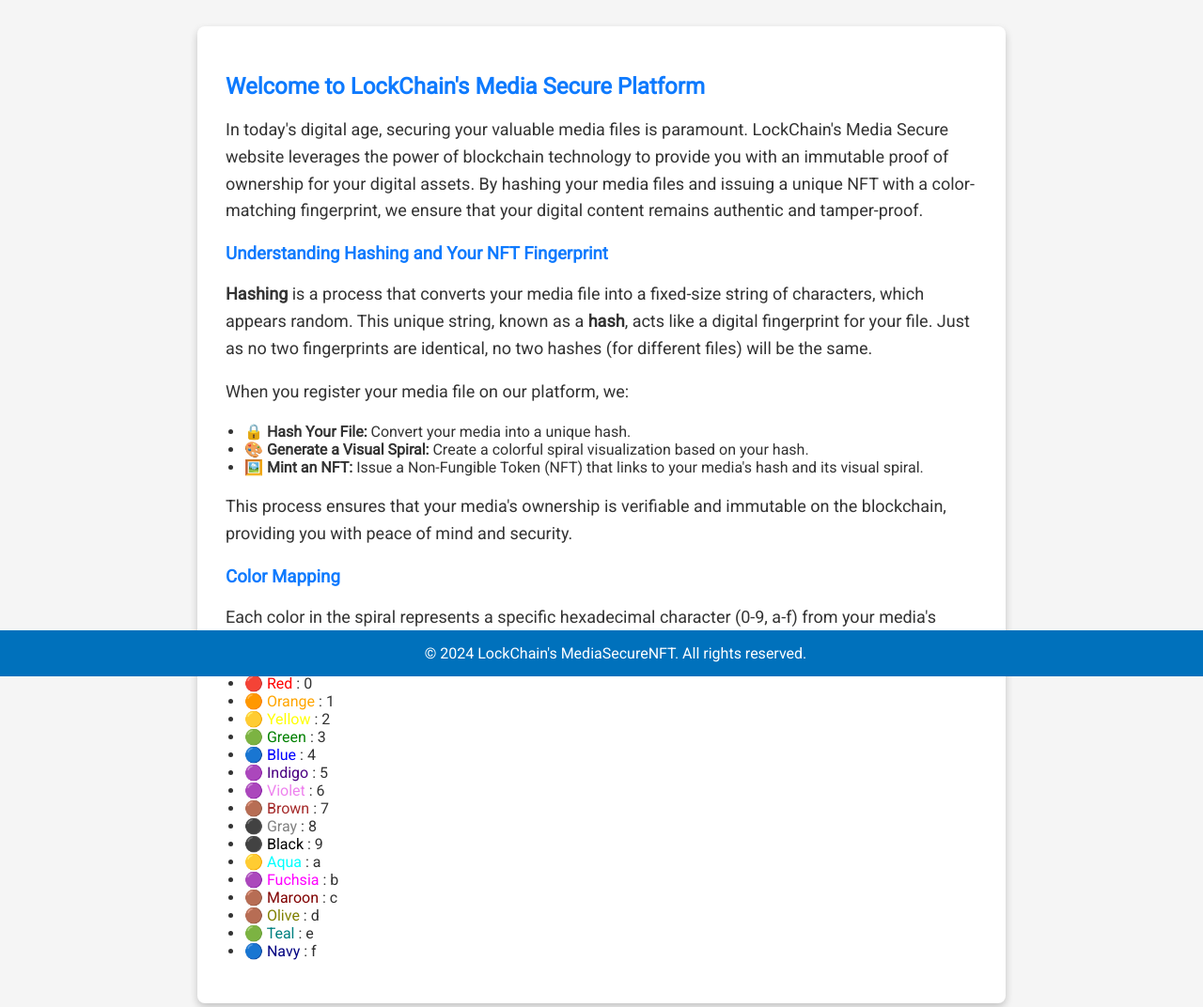
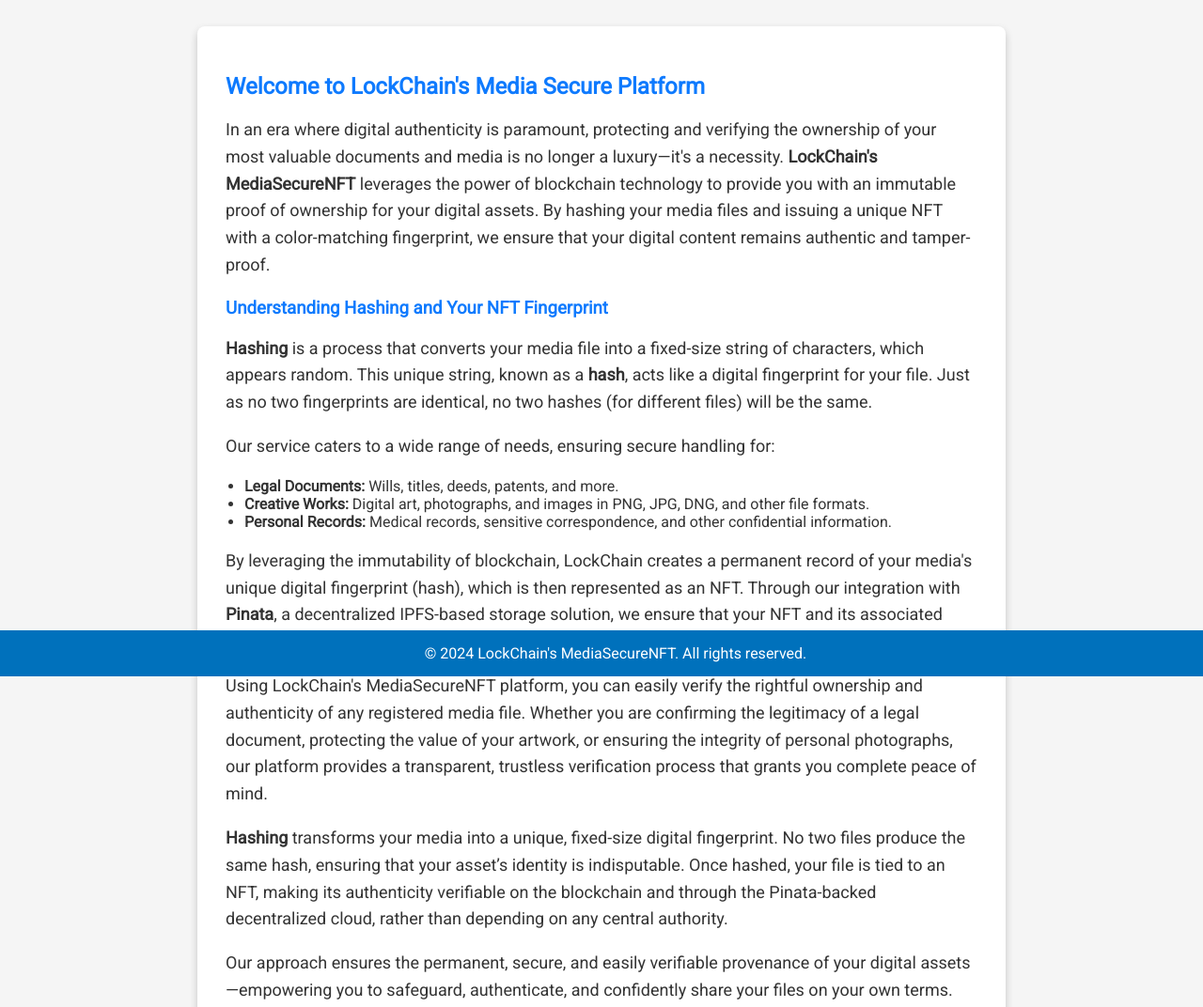
Before and after one commit to Lpierzina/LockChainMedia, a plain HTML site: page index.html in a window 1280 px wide. Shown: the part 80-1152 px from the top of the page at 94% size. Drawn offline with Linux system fonts and the light colour scheme; a script that the page names is missing.

Commit message:
Update index.html
Intro changes, more detailed explainig

```diff
--- a/index.html
+++ b/index.html
@@ -338,15 +338,36 @@
     <!-- Main Content -->
     <main>
         <!-- Introduction Section -->
-        <div class="intro-section">
+          <div class="intro-section">
             <h2>Welcome to LockChain's Media Secure Platform</h2>
-            <p>
-                In today's digital age, securing your valuable media files is paramount. LockChain's Media Secure website leverages the power of blockchain technology to provide you with an immutable proof of ownership for your digital assets. By hashing your media files and issuing a unique NFT with a color-matching fingerprint, we ensure that your digital content remains authentic and tamper-proof.
+            <p>In an era where digital authenticity is paramount, protecting and verifying the ownership of your most valuable documents and media is no longer a luxury—it's a necessity. <strong>LockChain's MediaSecureNFT</strong> leverages the power of blockchain technology to provide you with an immutable proof of ownership for your digital assets. By hashing your media files and issuing a unique NFT with a color-matching fingerprint, we ensure that your digital content remains authentic and tamper-proof.
             </p>
             <h3>Understanding Hashing and Your NFT Fingerprint</h3>
             <p>
                 <strong>Hashing</strong> is a process that converts your media file into a fixed-size string of characters, which appears random. This unique string, known as a <strong>hash</strong>, acts like a digital fingerprint for your file. Just as no two fingerprints are identical, no two hashes (for different files) will be the same.
             </p>
+			<p>
+        Our service caters to a wide range of needs, ensuring secure handling for:
+    </p>
+    <ul>
+        <li><strong>Legal Documents:</strong> Wills, titles, deeds, patents, and more.</li>
+        <li><strong>Creative Works:</strong> Digital art, photographs, and images in PNG, JPG, DNG, and other file formats.</li>
+        <li><strong>Personal Records:</strong> Medical records, sensitive correspondence, and other confidential information.</li>
+    </ul>
+    <p>
+        By leveraging the immutability of blockchain, LockChain creates a permanent record of your media's unique digital fingerprint (hash), which is then represented as an NFT. Through our integration with <strong>Pinata</strong>, a decentralized IPFS-based storage solution, we ensure that your NFT and its associated metadata are stored securely and remain accessible, tamper-proof, and verifiable worldwide.
+    </p>
+    <p>
+        Using LockChain's MediaSecureNFT platform, you can easily verify the rightful ownership and authenticity of any registered media file. Whether you are confirming the legitimacy of a legal document, protecting the value of your artwork, or ensuring the integrity of personal photographs, our platform provides a transparent, trustless verification process that grants you complete peace of mind.
+    </p>
+
+    <p>
+        <strong>Hashing</strong> transforms your media into a unique, fixed-size digital fingerprint. No two files produce the same hash, ensuring that your asset’s identity is indisputable. Once hashed, your file is tied to an NFT, making its authenticity verifiable on the blockchain and through the Pinata-backed decentralized cloud, rather than depending on any central authority.
+    </p>
+    <p>
+        Our approach ensures the permanent, secure, and easily verifiable provenance of your digital assets—empowering you to safeguard, authenticate, and confidently share your files on your own terms.
+    </p>
+
             <p>
                 When you register your media file on our platform, we:
                 <ul>
@@ -382,6 +403,7 @@
             </ul>
         </div>
 
+
         <!-- Spiral Visualization and Dynamic Color Mapping -->
         <div class="spiral-and-color">
             <div class="nft-container">
```
